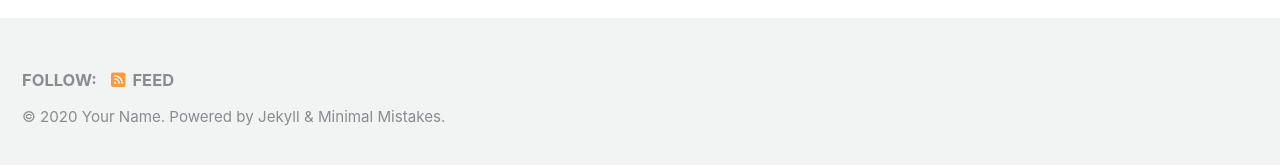
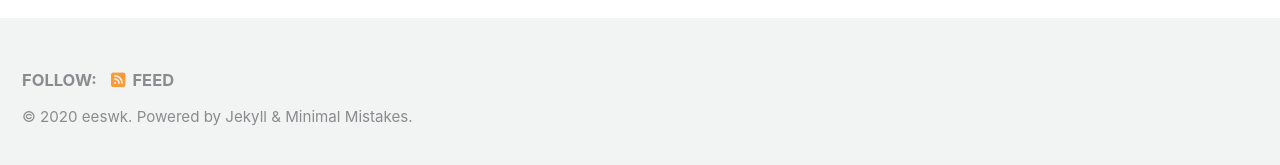
Before and after one commit to eeswk/eeswk.github.io, a Jekyll site: the page built from _posts/2020-02-01-hello.md, in a window 1280 px wide and 900 px high, scrolled down 351 px. Shown: the part 728-893 px from the top of the window. Built offline with Jekyll 4.4.1, drawn with Linux system fonts in a browser that asks for light colours; cached includes are drawn as plain includes; nearby versions of some CDN libraries.

Commit message:
edit config

```diff
--- a/_config.yml
+++ b/_config.yml
@@ -16,11 +16,11 @@ minimal_mistakes_skin    : "default" # "air", "aqua", "contrast", "dark", "dirt"
 
 # Site Settings
 locale                   : "en-US"
-title                    : "Site Title"
+title                    : "eeswk blog"
 title_separator          : "-"
 subtitle                 : # site tagline that appears below site title in masthead
-name                     : "Your Name"
-description              : "An amazing website."
+name                     : "eeswk"
+description              : "https://eeswk.github.io"
 url                      : # the base hostname & protocol for your site e.g. "https://mmistakes.github.io"
 baseurl                  : # the subpath of your site, e.g. "/blog"
 repository               : # GitHub username/repo-name e.g. "mmistakes/minimal-mistakes"
--- a/_layouts/default.html
+++ b/_layouts/default.html
@@ -12,6 +12,8 @@
   <head>
     {% include head.html %}
     {% include head/custom.html %}
+
+    {% include mathjax_support.html %}
   </head>
 
   <body class="layout--{{ page.layout | default: layout.layout }}{% if page.classes or layout.classes %}{{ page.classes | default: layout.classes | join: ' ' | prepend: ' ' }}{% endif %}">
```
